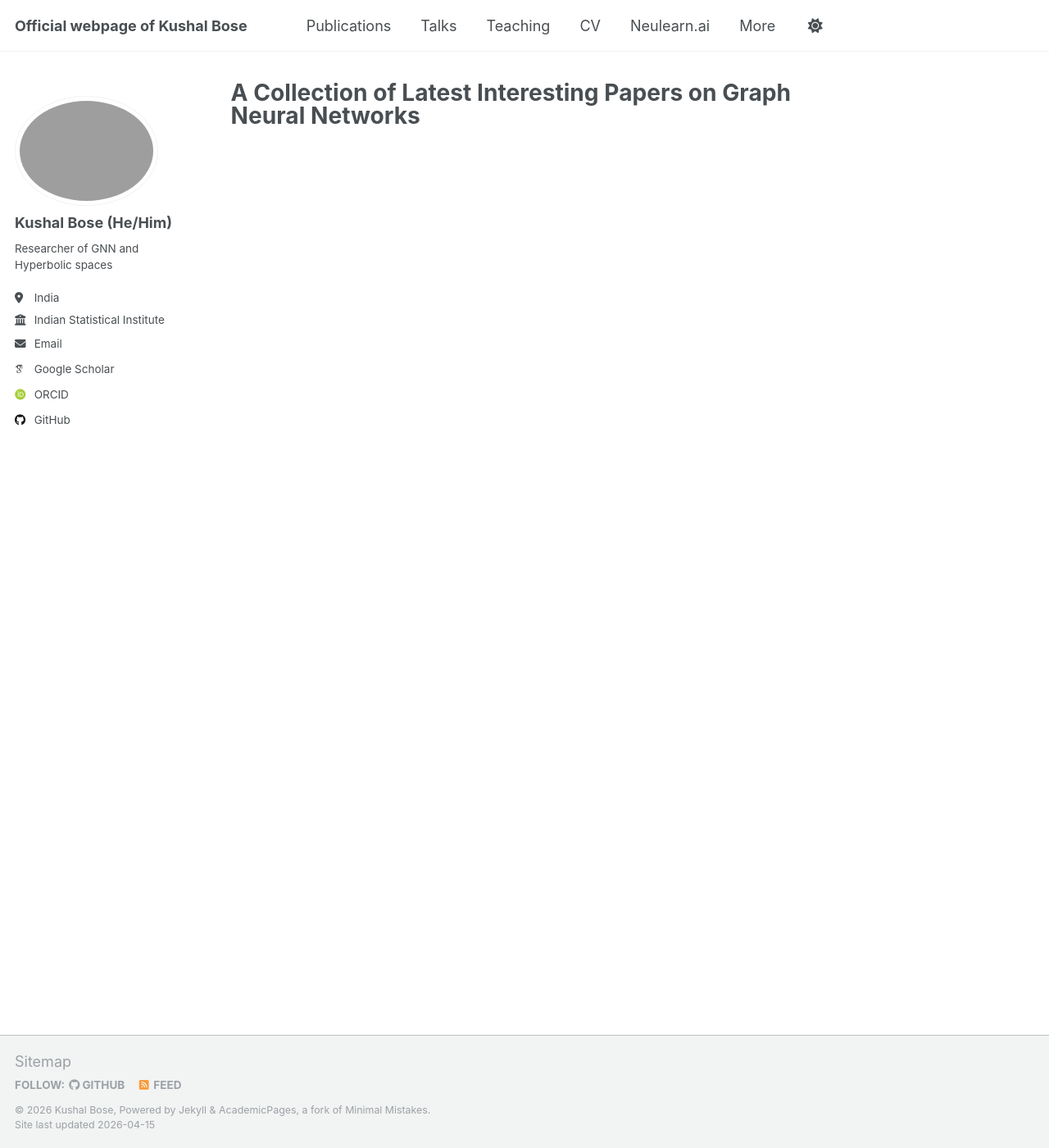
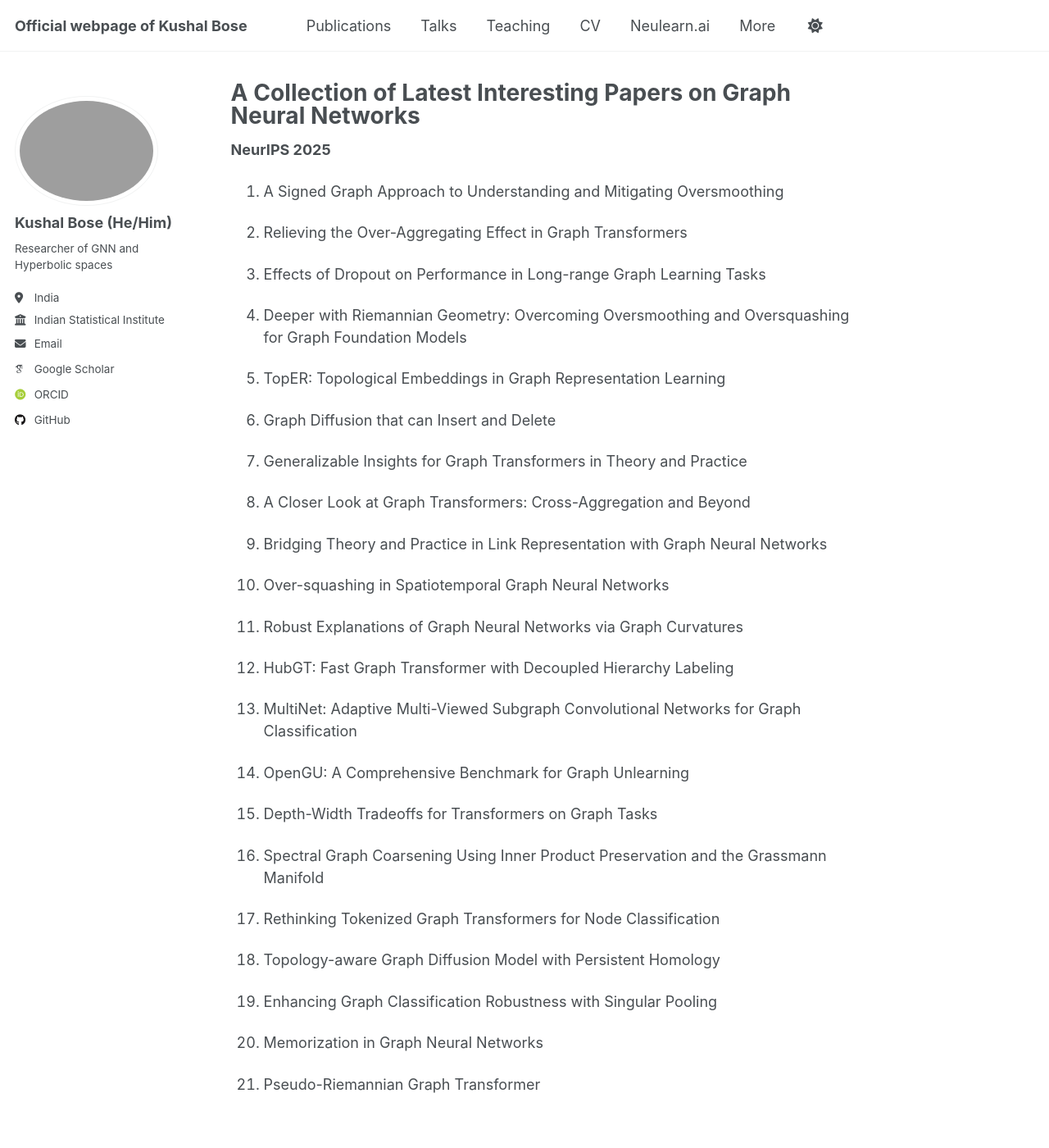
Before and after one commit to kushalbose92/kushalbose92.github.io, a Jekyll site: the page built from _pages/mymore.md, in a window 1280 px wide and 1400 px high. Shown: the whole window at 82% size. Built offline with Jekyll 4.4.1, drawn with Linux system fonts in a browser that asks for light colours; some web fonts are replaced; a script that is not in the unit is left out.

Commit message:
Update mymore.md

```diff
--- a/_pages/mymore.md
+++ b/_pages/mymore.md
@@ -3,3 +3,47 @@ permalink: /mymore/
 title: "A Collection of Latest Interesting Papers on Graph Neural Networks"
 author_profile: true
 ---
+
+**NeurIPS 2025**
+
+1. A Signed Graph Approach to Understanding and Mitigating Oversmoothing
+
+2. Relieving the Over-Aggregating Effect in Graph Transformers
+
+3. Effects of Dropout on Performance in Long-range Graph Learning Tasks
+
+4. Deeper with Riemannian Geometry: Overcoming Oversmoothing and Oversquashing for Graph Foundation Models
+
+5. TopER: Topological Embeddings in Graph Representation Learning
+
+6. Graph Diffusion that can Insert and Delete
+
+7. Generalizable Insights for Graph Transformers in Theory and Practice
+
+8. A Closer Look at Graph Transformers: Cross-Aggregation and Beyond
+
+9. Bridging Theory and Practice in Link Representation with Graph Neural Networks
+
+10. Over-squashing in Spatiotemporal Graph Neural Networks
+
+11. Robust Explanations of Graph Neural Networks via Graph Curvatures
+
+12. HubGT: Fast Graph Transformer with Decoupled Hierarchy Labeling
+
+13. MultiNet: Adaptive Multi-Viewed Subgraph Convolutional Networks for Graph Classification
+
+14. OpenGU: A Comprehensive Benchmark for Graph Unlearning
+
+15. Depth-Width Tradeoffs for Transformers on Graph Tasks
+
+16. Spectral Graph Coarsening Using Inner Product Preservation and the Grassmann Manifold
+
+17. Rethinking Tokenized Graph Transformers for Node Classification
+
+18. Topology-aware Graph Diffusion Model with Persistent Homology
+
+19. Enhancing Graph Classification Robustness with Singular Pooling
+
+20. Memorization in Graph Neural Networks
+
+21. Pseudo-Riemannian Graph Transformer
```
